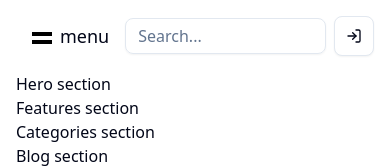
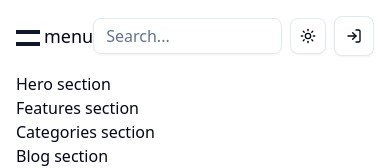
Before and after one commit to farhad-ahmadi-04/uni-blogs, a Next.js app: page / in a window 390 px wide. Shown: the top 168 px of the page. Built offline with nearby package versions, Linux system fonts and the light colour scheme.

Commit message:
refactor: add mode-toggle component to change mode to header

```diff
--- a/src/components/header.tsx
+++ b/src/components/header.tsx
@@ -7,6 +7,7 @@ import { LogIn, PanelBottomCloseIcon, PanelTopCloseIcon } from "lucide-react";
 import menuItems from "@/lib/menuItem";
 import { useState } from "react";
 import { Input } from "./ui/input";
+import { ModeToggle } from "./modeToggle";
 
 function Header() {
   const [isOpen, setIsOpen] = useState(false);
@@ -15,17 +16,24 @@ function Header() {
     <header className="w-full">
       <Container className="py-4 flex justify-between items-center">
         {/* mobile menu */}
-        <Button
-          variant="ghost"
+        <div
           onClick={() => setIsOpen(!isOpen)}
-          className="text-lg md:hidden"
+          className="text-lg flex items-center gap-2 md:hidden"
         >
           <div className="relative w-5 h-full">
-            <span className={`absolute top-1.5 left-0 right-0 w-5 h-1 bg-black transition-all duration-300 ${isOpen ? "rotate-45 translate-y-1" : ""}`}></span>
-            <span className={`absolute left-0 bottom-0.5 right-0 w-5 h-1 bg-black transition-all duration-300 ${isOpen ? "-rotate-45 -translate-y-1" : ""}`}></span>
+            <span
+              className={`absolute top-1.5 left-0 right-0 w-6 h-1 bg-primary transition-all duration-300 ${
+                isOpen ? "rotate-45 -translate-y-2" : ""
+              }`}
+            ></span>
+            <span
+              className={`absolute left-0 bottom-0.5 right-0 w-6 h-1 bg-primary transition-all duration-300 ${
+                isOpen ? "-rotate-45 translate-y-1" : ""
+              }`}
+            ></span>
           </div>
           menu
-        </Button>
+        </div>
 
         <nav
           className={`block md:hidden absolute left-0 right-0 top-[72px] transition-all ease-in-out duration-300 transform ${
@@ -38,7 +46,7 @@ function Header() {
             } flex h-full flex-col justify-center items-center gap-4 text-2xl font-semibold`}
           >
             {menuItems.map((item) => (
-              <li key={item.title} onClick={()=> setIsOpen(!isOpen)}>
+              <li key={item.title} onClick={() => setIsOpen(!isOpen)}>
                 <Link href={item.href}>{item.title}</Link>
               </li>
             ))}
@@ -63,9 +71,11 @@ function Header() {
         <div>
           <div className="flex items-center gap-2">
             <Input placeholder="Search..." />
-          <Button variant="outline" size="icon-lg">
-            <LogIn />
-          </Button>
+            {/* dark and light mode */}
+            <ModeToggle />
+            <Button variant="outline" size="icon-lg">
+              <LogIn />
+            </Button>
           </div>
         </div>
       </Container>
```
